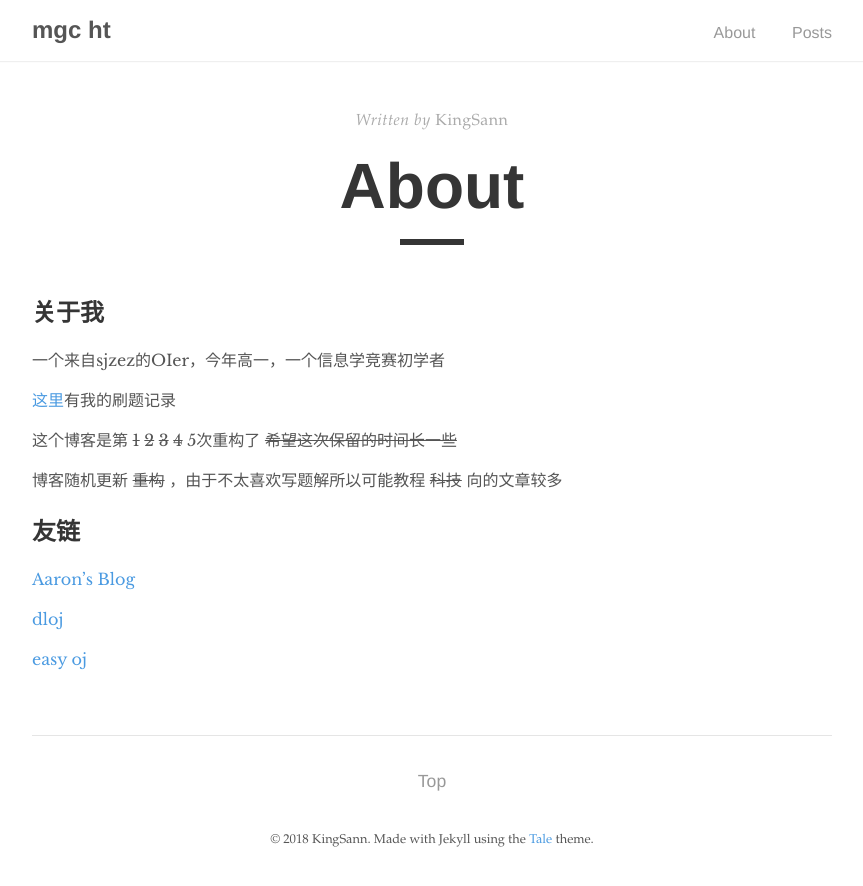
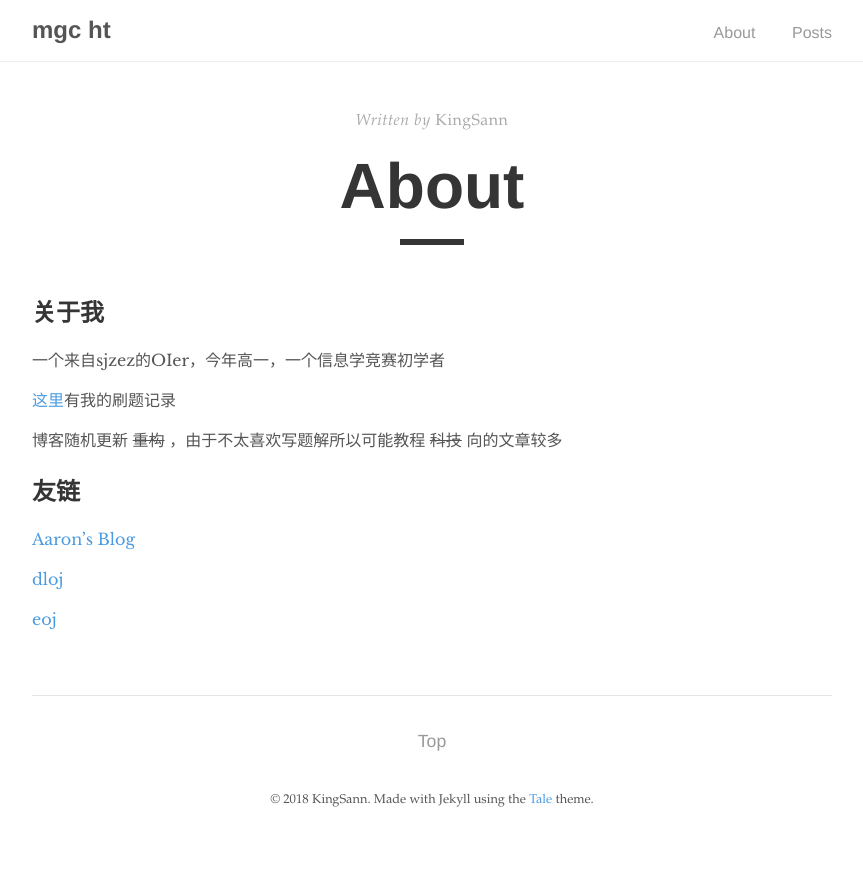
Before and after one commit to R-Hatate/R-Hatate.github.io, a Jekyll site: the page built from about.md, in a window 1280 px wide. Shown: the top 886 px of the page, without its empty margins (208-1071 px from the left). Built offline with Jekyll 4.4.1, drawn with Linux system fonts in a browser that asks for light colours.

Commit message:
Update about.md

```diff
--- a/about.md
+++ b/about.md
@@ -12,8 +12,6 @@ published: true
 
 [这里](https://github.com/KingSann/code)有我的刷题记录
 
-这个博客是第 ~~1~~ ~~2~~ ~~3~~ ~~4~~ 5次重构了 ~~希望这次保留的时间长一些~~
-
 博客随机更新 ~~重构~~ ，由于不太喜欢写题解所以可能教程 ~~科技~~ 向的文章较多
 
 ## 友链
@@ -22,4 +20,4 @@ published: true
 
 [dloj](http://dloj.magichut.pw:8081/)
 
-[easy oj](http://oj.magichut.pw/)
+[eoj](http://oj.magichut.pw/)
```
